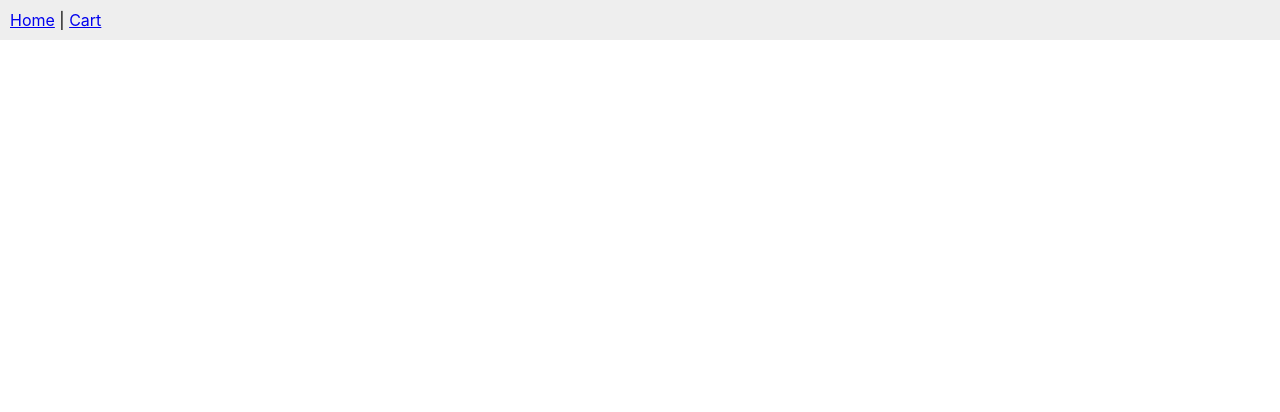
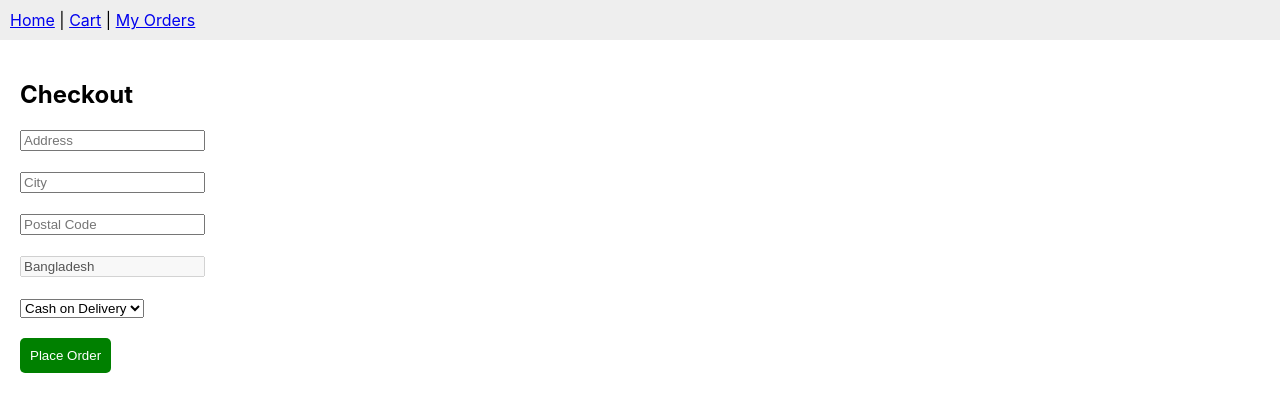
Before and after one commit to SalehTanvir/Accessory-Hub, a React (Create React App) app in the folder client/: page /checkout in a window 1280 px wide. Before the commit this address had no page. Shown: the top 412 px of the page. Built offline with nearby package versions, Linux system fonts and the light colour scheme.

Commit message:
feat: added Checkout and Order historypage

```diff
--- a/client/src/App.js
+++ b/client/src/App.js
@@ -4,12 +4,14 @@ import Home from "./pages/Home";
 import Login from "./pages/Login";
 import Register from "./pages/Register";
 import Cart from "./pages/Cart";
+import Checkout from "./pages/Checkout";
+import MyOrders from "./pages/MyOrders";
 
 function App() {
   return (
     <Router>
        <div style={{ padding: "10px", background: "#eee" }}>
-        <a href="/">Home</a> | <a href="/cart">Cart</a>
+        <a href="/">Home</a> | <a href="/cart">Cart</a> | <a href="/my-orders">My Orders</a>
       </div>
 
       <Routes>
@@ -17,6 +19,8 @@ function App() {
         <Route path="/login" element={<Login />} />
         <Route path="/register" element={<Register />} />
         <Route path="/cart" element={<Cart />} />
+        <Route path="/checkout" element={<Checkout />} />
+        <Route path="/my-orders" element={<MyOrders />} />
       </Routes>
     </Router>
   );
--- a/client/src/pages/Cart.js
+++ b/client/src/pages/Cart.js
@@ -101,6 +101,20 @@ function Cart() {
       >
         Clear Cart
       </button>
+
+      <button
+  onClick={() => window.location.href = "/checkout"}
+  style={{
+    marginTop: "10px",
+    backgroundColor: "green",
+    color: "white",
+    padding: "10px",
+    border: "none",
+    borderRadius: "5px"
+  }}
+>
+  Proceed to Checkout
+</button>
     </div>
   );
 }
--- /dev/null
+++ b/client/src/pages/Checkout.js
@@ -0,0 +1,111 @@
+import React, { useState } from "react";
+import API from "../services/api";
+import { useNavigate } from "react-router-dom";
+
+function Checkout() {
+
+  const navigate = useNavigate();
+
+  const [address, setAddress] = useState("");
+  const [city, setCity] = useState("");
+  const [postalCode, setPostalCode] = useState("");
+  const [country, setCountry] = useState("Bangladesh");
+  const [paymentMethod, setPaymentMethod] = useState("COD");
+
+  const handleOrder = async (e) => {
+    e.preventDefault();
+
+    try {
+      await API.post("/orders", {
+        shippingAddress: {
+          address,
+          city,
+          postalCode,
+          country
+        },
+        paymentMethod
+      });
+
+      alert("Order placed successfully!");
+
+      navigate("/"); // go to home
+
+    } catch (error) {
+      console.error("Order error:", error);
+      alert("Failed to place order");
+    }
+  };
+
+  return (
+    <div style={{ padding: "20px" }}>
+      <h2>Checkout</h2>
+
+      <form onSubmit={handleOrder}>
+
+        <input
+          type="text"
+          placeholder="Address"
+          value={address}
+          onChange={(e) => setAddress(e.target.value)}
+          required
+        />
+
+        <br /><br />
+
+        <input
+          type="text"
+          placeholder="City"
+          value={city}
+          onChange={(e) => setCity(e.target.value)}
+          required
+        />
+
+        <br /><br />
+
+        <input
+          type="text"
+          placeholder="Postal Code"
+          value={postalCode}
+          onChange={(e) => setPostalCode(e.target.value)}
+          required
+        />
+
+        <br /><br />
+
+        <input
+          type="text"
+          value={country}
+          disabled
+        />
+
+        <br /><br />
+
+        <select
+          value={paymentMethod}
+          onChange={(e) => setPaymentMethod(e.target.value)}
+        >
+          <option value="COD">Cash on Delivery</option>
+          <option value="Online">Online Payment</option>
+        </select>
+
+        <br /><br />
+
+        <button
+          type="submit"
+          style={{
+            padding: "10px",
+            backgroundColor: "green",
+            color: "white",
+            border: "none",
+            borderRadius: "5px"
+          }}
+        >
+          Place Order
+        </button>
+
+      </form>
+    </div>
+  );
+}
+
+export default Checkout;
--- /dev/null
+++ b/client/src/pages/MyOrders.js
@@ -0,0 +1,67 @@
+import React, { useEffect, useState } from "react";
+import API from "../services/api";
+
+function MyOrders() {
+
+  const [orders, setOrders] = useState([]);
+  const [loading, setLoading] = useState(true);
+
+  // FETCH ORDERS
+  useEffect(() => {
+    const fetchOrders = async () => {
+      try {
+        const res = await API.get("/orders/my");
+        setOrders(res.data);
+        setLoading(false);
+      } catch (error) {
+        console.error("Error fetching orders:", error);
+        setLoading(false);
+      }
+    };
+
+    fetchOrders();
+  }, []);
+
+  if (loading) {
+    return <h2>Loading orders...</h2>;
+  }
+
+  if (orders.length === 0) {
+    return <h2>No orders found</h2>;
+  }
+
+  return (
+    <div style={{ padding: "20px" }}>
+      <h2>My Orders</h2>
+
+      {orders.map((order) => (
+        <div
+          key={order._id}
+          style={{
+            border: "1px solid #ddd",
+            margin: "15px 0",
+            padding: "15px",
+            borderRadius: "10px"
+          }}
+        >
+          <h4>Order ID: {order._id}</h4>
+          <p>Status: <strong>{order.orderStatus}</strong></p>
+          <p>Total: ৳ {order.totalPrice}</p>
+
+          <h5>Items:</h5>
+
+          {order.orderItems.map((item, index) => (
+            <div key={index} style={{ marginLeft: "15px" }}>
+              <p>
+                {item.product.name} — ৳ {item.price} × {item.quantity}
+              </p>
+            </div>
+          ))}
+
+        </div>
+      ))}
+    </div>
+  );
+}
+
+export default MyOrders;
```
